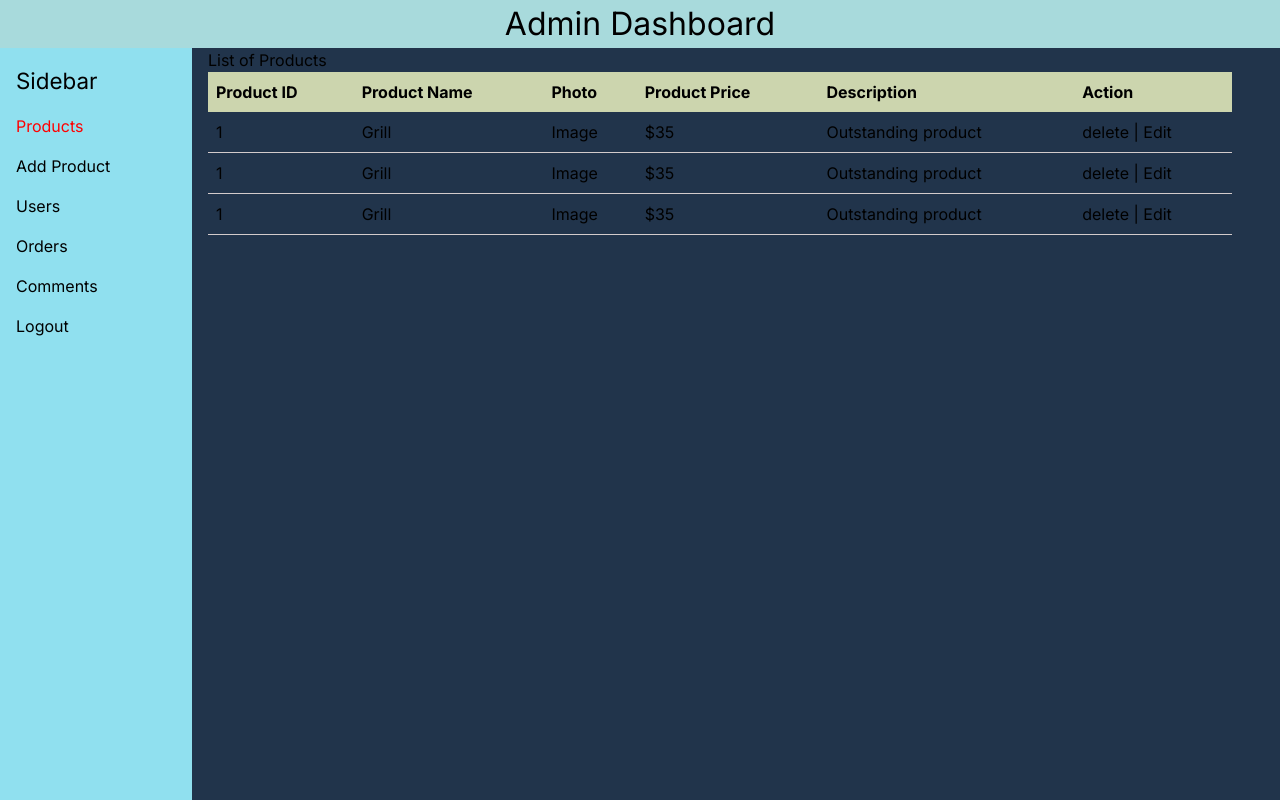
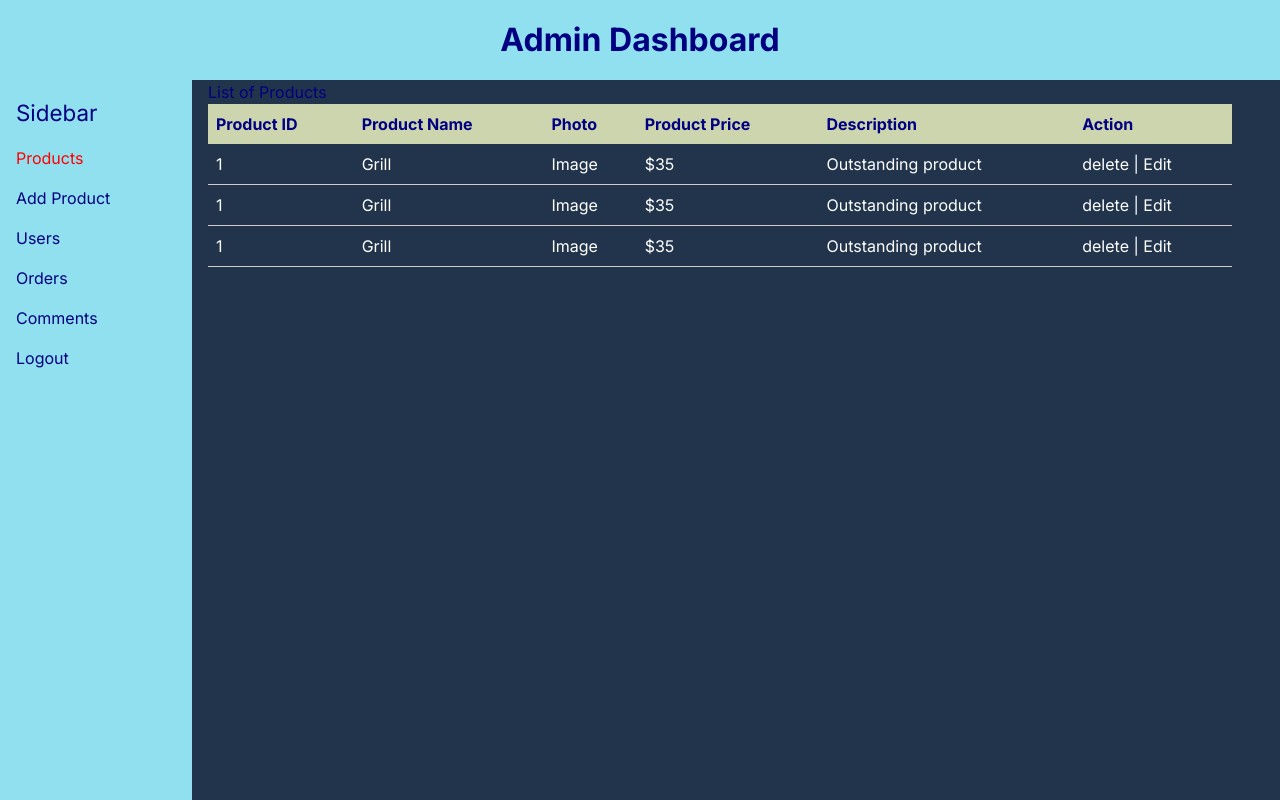
Before and after one commit to Yohannes-Habte/asian-foods-app, a React (Vite) app in the folder client/: page /admin in a window 1280 px wide. Shown: the top 800 px of the page. Built offline with nearby package versions, Linux system fonts and the light colour scheme; no server answers; a web font is replaced by a local one.

Commit message:
work on admin page , change the color of font and background

```diff
--- a/client/package.json
+++ b/client/package.json
@@ -31,6 +31,7 @@
     "eslint-plugin-react-hooks": "^4.6.0",
     "eslint-plugin-react-refresh": "^0.4.6",
     "postcss": "^8.4.38",
+    "sass": "^1.77.6",
     "tailwindcss": "^3.4.3",
     "vite": "^5.2.0"
   }
--- a/client/src/components/admin/addProduct/AddProduct.jsx
+++ b/client/src/components/admin/addProduct/AddProduct.jsx
@@ -79,7 +79,7 @@ const AddProduct = () => {
               name="spicy"
               id="spicy"
               value={formData.spicy}
-              className="text-black border-none p-2 text-black rounded outline-none "
+              className="text-black border-none p-2 rounded outline-none "
             >
               <option value="high">High</option>
               <option value="">Medium</option>
@@ -92,12 +92,12 @@ const AddProduct = () => {
               name="spicy"
               id="spicy"
               value={formData.country}
-              className="text-black border-none p-2 text-black rounded outline-none"
+              className="text-black border-none p-2 rounded outline-none"
             >
               <option value="">India</option>
               <option value="pakistan">Pakistan</option>
               <option value="bangladesh">Bangladesh</option>
-              <option value="thailland">Thailland</option>
+              <option value="thailand">Thailand</option>
               <option value="japan">Japan</option>
             </select>
           </div>
--- a/client/src/components/admin/adminSidebar/AdminSidebar.scss
+++ b/client/src/components/admin/adminSidebar/AdminSidebar.scss
@@ -19,7 +19,7 @@
     }
 
     .passive-item {
-      color: black;
+      color: navy;
       cursor: pointer;
     }
   }
--- a/client/src/components/admin/allOrders/Orders.scss
+++ b/client/src/components/admin/allOrders/Orders.scss
@@ -14,6 +14,7 @@
     .body-cell {
       border-bottom: 1px solid rgb(211, 203, 203);
       padding: 0.5rem;
+      color: white;
     }
   }
 }
--- a/client/src/pages/adminPage/AdminPage.scss
+++ b/client/src/pages/adminPage/AdminPage.scss
@@ -1,17 +1,22 @@
 .admin-page {
   .admin-page-container {
     min-height: 100vh;
+    color:navy;;
 
     .admin-page-title {
+      padding: 1rem 0;
       text-align: center;
       font-size: 2rem;
-      background-color: #a8dadc;
+      font-weight: 700;
+      background-color: #90e0ef;
+
     }
 
     .admin-sidebar-and-main-wrapper {
       display: grid;
       grid-template-columns: 15% 80%;
       column-gap: 1rem;
+
     }
   }
 }
```
Also changed, not shown: 2 other files (tests, documents, lock files or other folders).
